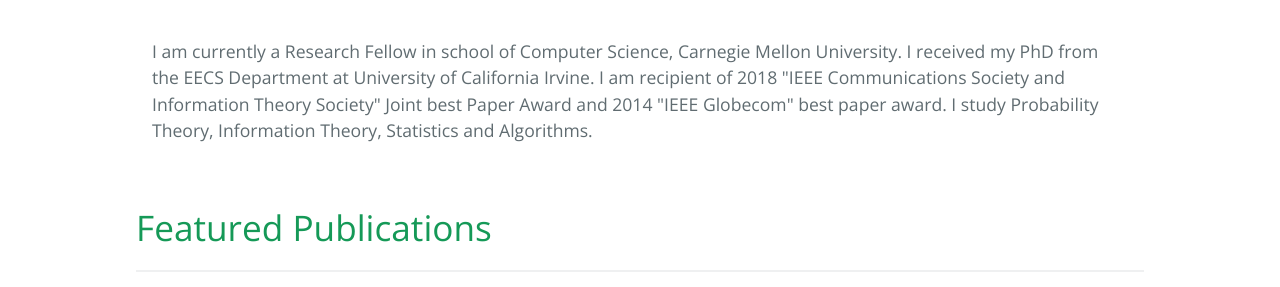
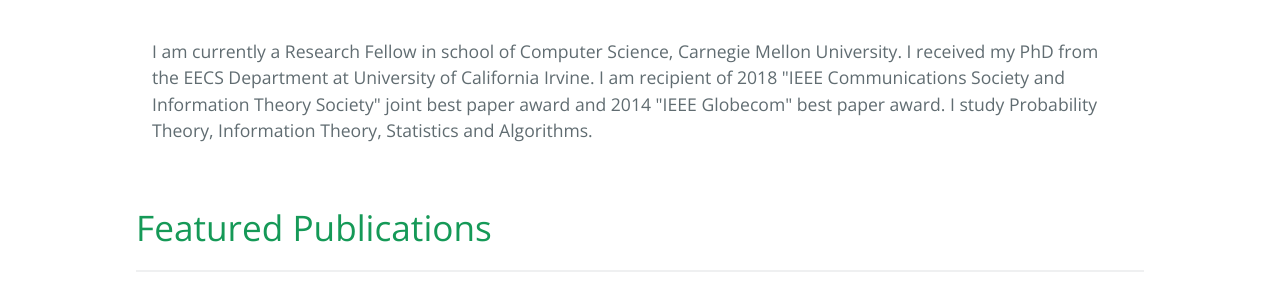
Before and after one commit to arashgholami/arashgholami.github.io, a Jekyll site: the page built from index.md, in a window 1280 px wide and 900 px high. Shown: the part 502-789 px from the top of the window. Built offline with Jekyll 4.4.1, drawn with Linux system fonts in a browser that asks for light colours.

```diff
--- a/index.md
+++ b/index.md
@@ -6,7 +6,7 @@ layout: default
       <tr>
         <td>
           <p class="text right-align text-large add-top-margin" style="width:100%;">
-              I am currently a Research Fellow in school of Computer Science, Carnegie Mellon University. I received my PhD from the EECS Department at University of California Irvine. I am recipient of 2018 "IEEE Communications Society and Information Theory Society" Joint best Paper Award and 2014 "IEEE Globecom" best paper award. I study Probability Theory, Information Theory, Statistics and Algorithms.
+              I am currently a Research Fellow in school of Computer Science, Carnegie Mellon University. I received my PhD from the EECS Department at University of California Irvine. I am recipient of 2018 "IEEE Communications Society and Information Theory Society" joint best paper award and 2014 "IEEE Globecom" best paper award. I study Probability Theory, Information Theory, Statistics and Algorithms.
           </p>
         </td>
       </tr>
```
